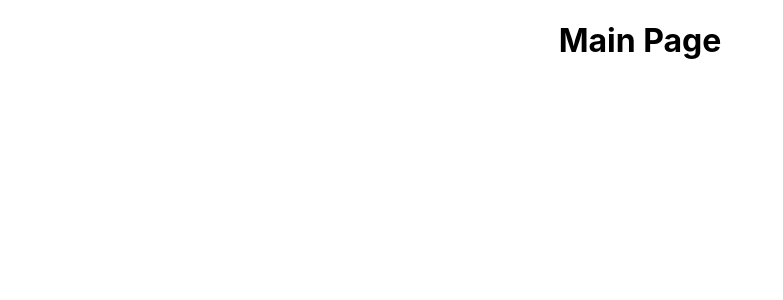
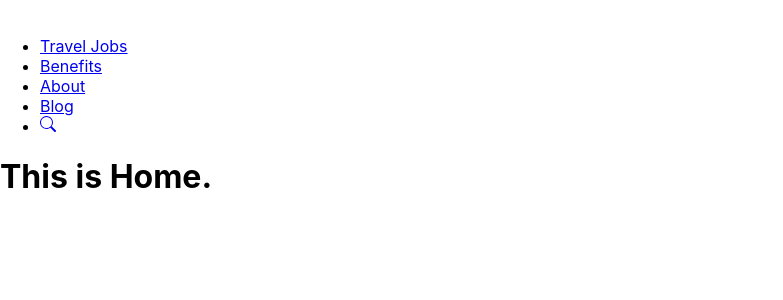
Before and after one commit to chris-hegarty/travel, a React (Create React App) app: page /home in a window 1280 px wide. Shown: the top 300 px of the page, without its empty margins (0-783 px from the left). Built offline with nearby package versions, Linux system fonts and the light colour scheme.

Commit message:
Initial menu and routing setup.

```diff
--- a/package.json
+++ b/package.json
@@ -8,6 +8,7 @@
     "@testing-library/user-event": "^13.5.0",
     "react": "^18.2.0",
     "react-dom": "^18.2.0",
+    "react-icons": "^4.6.0",
     "react-router-dom": "^6.4.2",
     "react-scripts": "5.0.1",
     "web-vitals": "^2.1.4"
--- a/src/App.js
+++ b/src/App.js
@@ -1,11 +1,26 @@
-import logo from "./logo.svg";
+import Menu from "./components/Menu";
+import Home from "./components/Home";
+import {
+	BrowserRouter as Router,
+	Routes,
+	Route,
+	Navigate,
+} from "react-router-dom";
 import "./App.css";
 
 function App() {
 	return (
-		<div className="App">
-			<h1>Main Page</h1>
-		</div>
+		<Router>
+			<Menu />
+			<Routes>
+				<Route path="/home" element={<Home />}></Route>
+			</Routes>
+		</Router>
+		// <>
+		// 	<div>
+		// 		<h1>This is the App.</h1>
+		// 	</div>
+		// </>
 	);
 }
 
--- /dev/null
+++ b/src/components/Home.jsx
@@ -0,0 +1,13 @@
+import React from "react";
+
+function Home() {
+	return (
+		<>
+			<div>
+				<h1>This is Home.</h1>
+			</div>
+		</>
+	);
+}
+
+export default Home;
--- /dev/null
+++ b/src/components/Menu.jsx
@@ -0,0 +1,40 @@
+import React from "react";
+import { NavLink } from "react-router-dom";
+import { FaUserCircle } from "react-icons/fa";
+import { BsSearch } from "react-icons/bs";
+
+function Menu() {
+	return (
+		<>
+			<nav>
+				<div>
+					<picture>
+						<img src="" alt="" />
+					</picture>
+				</div>
+				<div>
+					<ul>
+						<li>
+							<NavLink>Travel Jobs</NavLink>
+						</li>
+						<li>
+							<NavLink>Benefits</NavLink>
+						</li>
+						<li>
+							<NavLink>About</NavLink>
+						</li>
+						<li>
+							<NavLink>Blog</NavLink>
+						</li>
+						<li>
+							<NavLink>{BsSearch}</NavLink>
+						</li>
+					</ul>
+				</div>
+				<div>{FaUserCircle}</div>
+			</nav>
+		</>
+	);
+}
+
+export default Menu;
```
Also changed, not shown: 1 other file (tests, documents, lock files or other folders).
